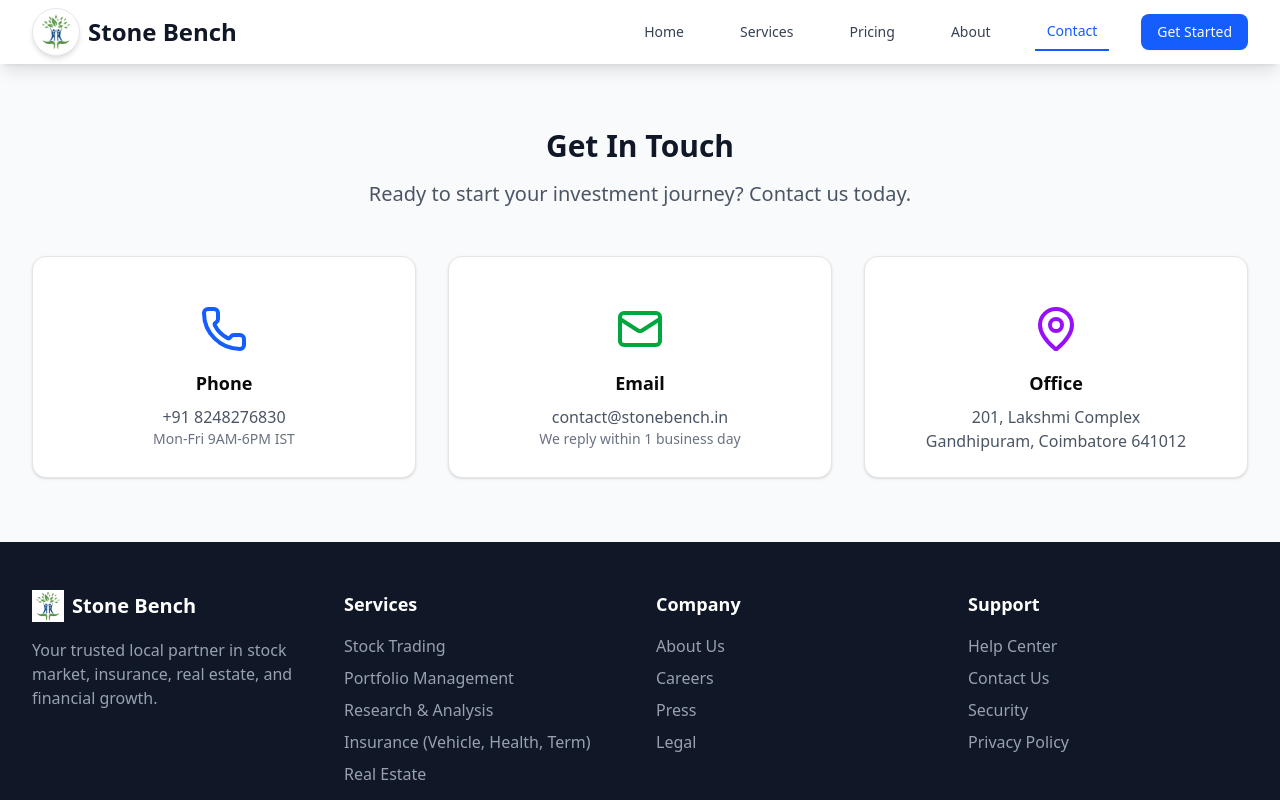
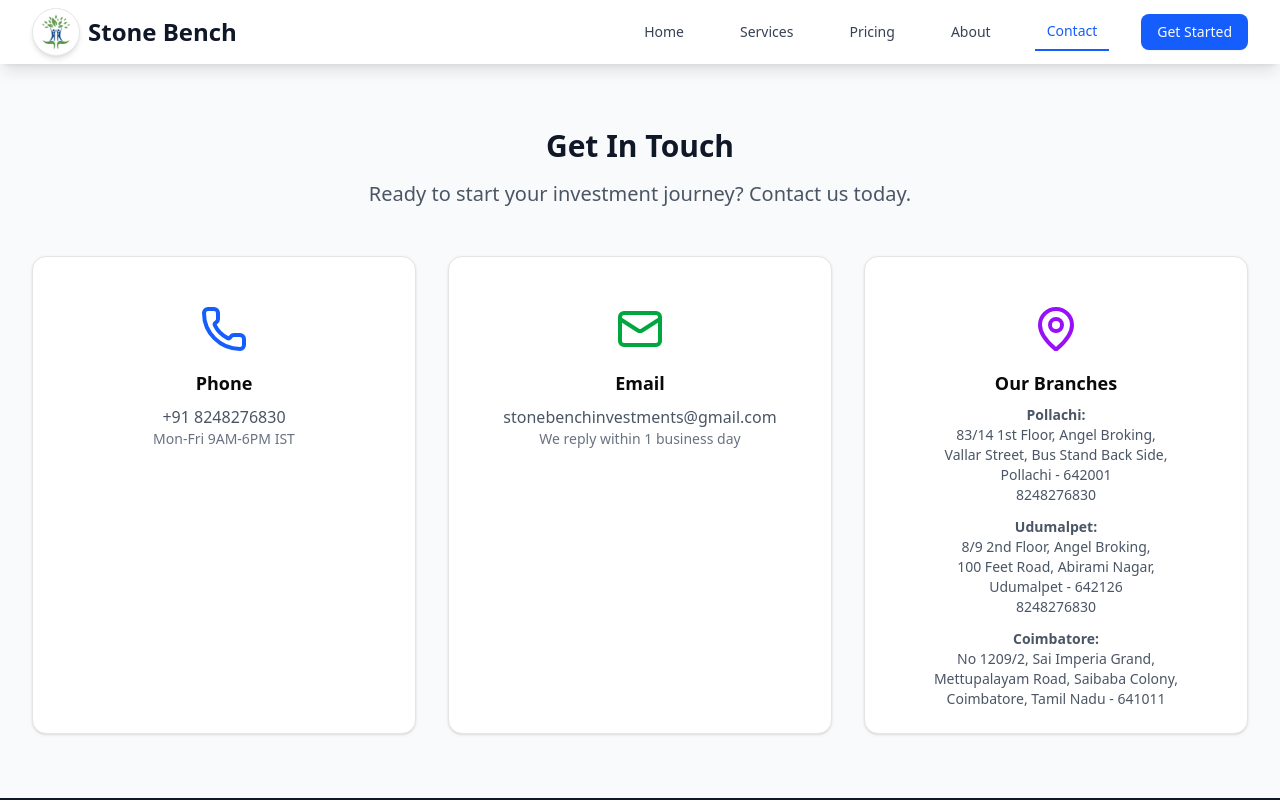
Before and after one commit to dailylearner-coder/stone-bench, a React (Vite) app: page / in a window 1280 px wide. Both pictures are taken after a click on the button "Contact". Shown: the top 800 px of the page. Built offline with nearby package versions, Linux system fonts and the light colour scheme.

Commit message:
address update

```diff
--- a/src/App.jsx
+++ b/src/App.jsx
@@ -368,7 +368,7 @@ function App() {
                 <CardDescription>{plan.description}</CardDescription>
                 <div className="flex items-baseline">
                   <span className="text-4xl font-bold text-gray-900">{plan.price}</span>
-                  <span className="text-gray-500">{plan.period}</span>
+                  <span className="text-gray-500 ml-2">{plan.period}</span>
                 </div>
               </CardHeader>
               <CardContent>
@@ -452,16 +452,36 @@ function App() {
             <CardContent className="pt-6">
               <Mail className="h-12 w-12 text-green-600 mx-auto mb-4" />
               <h3 className="text-lg font-semibold mb-2">Email</h3>
-              <p className="text-gray-600">contact@stonebench.in</p>
+              <p className="text-gray-600">stonebenchinvestments@gmail.com</p>
               <p className="text-sm text-gray-500">We reply within 1 business day</p>
             </CardContent>
           </Card>
           <Card className="text-center hover:shadow-lg transition-shadow">
             <CardContent className="pt-6">
               <MapPin className="h-12 w-12 text-purple-600 mx-auto mb-4" />
-              <h3 className="text-lg font-semibold mb-2">Office</h3>
-              <p className="text-gray-600">201, Lakshmi Complex</p>
-              <p className="text-gray-600">Gandhipuram, Coimbatore 641012</p>
+              <h3 className="text-lg font-semibold mb-2">Our Branches</h3>
+              <div className="text-gray-600 text-sm space-y-3">
+                <div>
+                  <span className="font-semibold">Pollachi:</span><br />
+                  83/14 1st Floor, Angel Broking,<br />
+                  Vallar Street, Bus Stand Back Side,<br />
+                  Pollachi - 642001<br />
+                  <span className="">8248276830</span>
+                </div>
+                <div>
+                  <span className="font-semibold">Udumalpet:</span><br />
+                  8/9 2nd Floor, Angel Broking,<br />
+                  100 Feet Road, Abirami Nagar,<br />
+                  Udumalpet - 642126<br />
+                  <span className="">8248276830</span>
+                </div>
+                <div>
+                  <span className="font-semibold">Coimbatore:</span><br />
+                  No 1209/2, Sai Imperia Grand,<br />
+                  Mettupalayam Road, Saibaba Colony,<br />
+                  Coimbatore, Tamil Nadu - 641011
+                </div>
+              </div>
             </CardContent>
           </Card>
         </div>
@@ -503,17 +523,17 @@ function App() {
             </ul>
           </div>
           <div>
-            <h3 className="text-lg font-semibold mb-4">Support</h3>
-            <ul className="space-y-2 text-gray-400">
-              <li>Help Center</li>
-              <li>Contact Us</li>
-              <li>Security</li>
-              <li>Privacy Policy</li>
+            <h3 className="text-lg font-semibold mb-4">Branches</h3>
+            <ul className="space-y-2 text-gray-400 text-sm">
+              <li><span className="font-semibold">Pollachi:</span> 83/14 1st Floor, Angel Broking, Vallar Street, Bus Stand Back Side, Pollachi - 642001</li>
+              <li><span className="font-semibold">Udumalpet:</span> 8/9 2nd Floor, Angel Broking, 100 Feet Road, Abirami Nagar, Udumalpet - 642126</li>
+              <li><span className="font-semibold">Coimbatore:</span> No 1209/2, Sai Imperia Grand, Mettupalayam Road, Saibaba Colony, Coimbatore, Tamil Nadu - 641011</li>
+              <li><span className="font-semibold">Phone:</span> 8248276830</li>
             </ul>
           </div>
         </div>
         <div className="border-t border-gray-800 mt-8 pt-8 text-center text-gray-400">
-          <p>&copy; 2024 Stone Bench. All rights reserved. Based in Coimbatore, Tamil Nadu.</p>
+          <p>&copy; 2024 Stone Bench. All rights reserved. Branches in Pollachi, Udumalpet, and Coimbatore, Tamil Nadu.</p>
         </div>
       </div>
     </footer>
```
Also changed, not shown: 6 other files (tests, documents, lock files or other folders).
